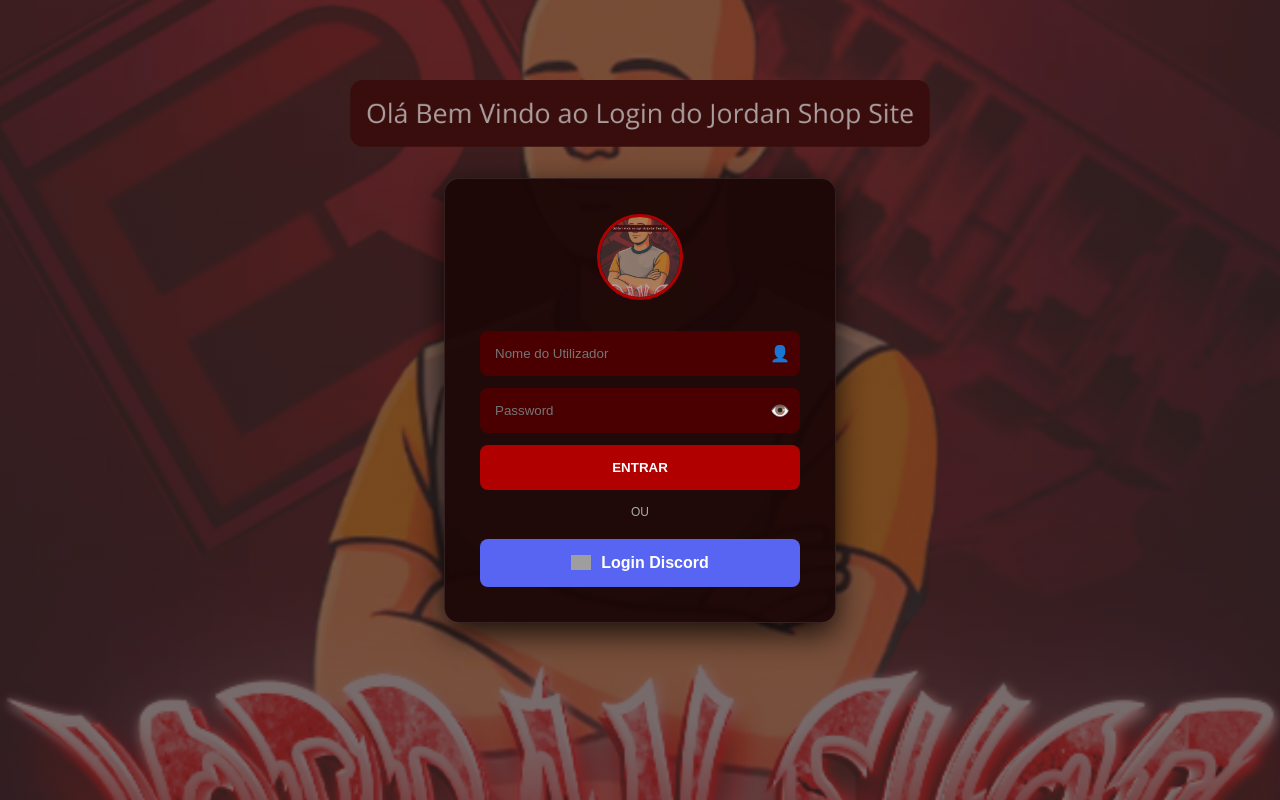
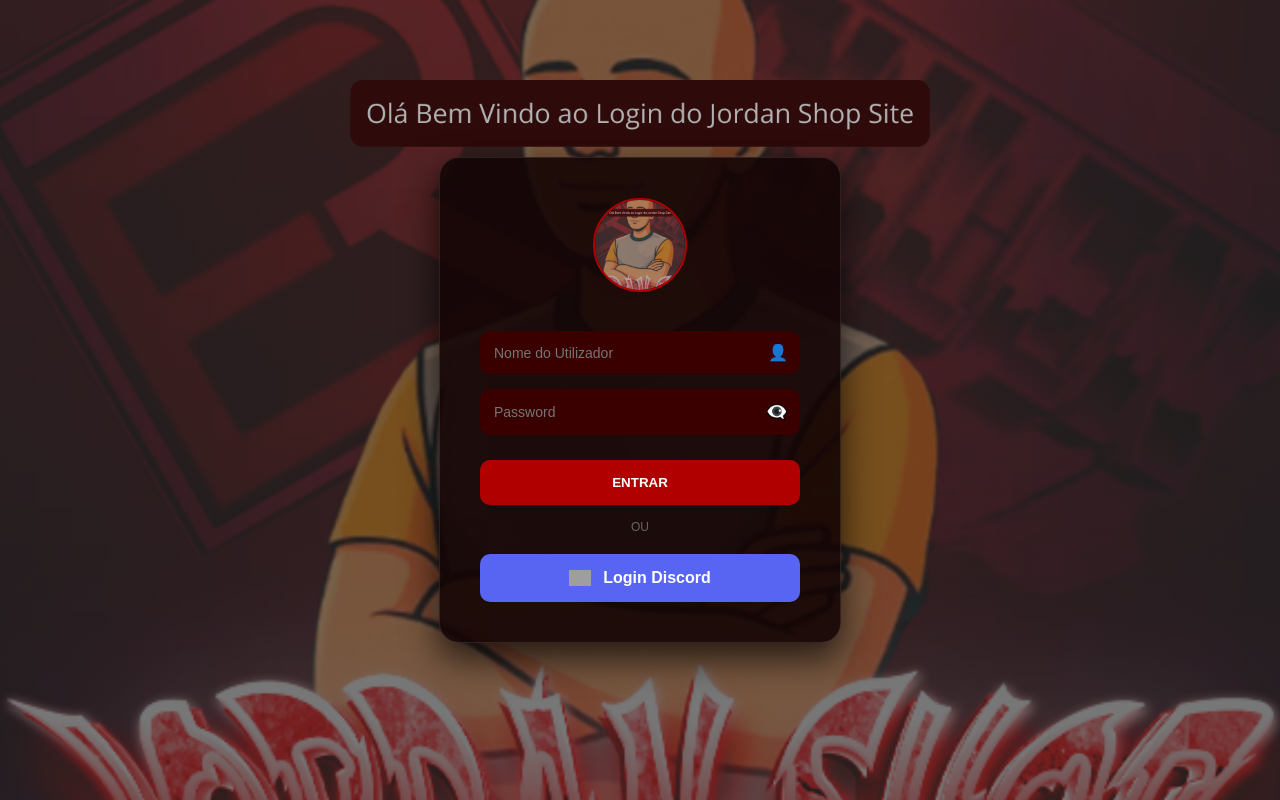
Before and after one commit to arte-trimbauser/Jordan-Shop.Site, a website: page index.html in a window 1280 px wide. Drawn offline with Linux system fonts and the light colour scheme; grey boxes are pictures that could not be loaded.

Commit message:
Update index.html

```diff
--- a/index.html
+++ b/index.html
@@ -12,57 +12,83 @@
 
         .site-container {
             width: 100%; height: 100%;
-            /* 3. Onde deixo o fundo mais claro (RGBA) */
-            /* Mudei o último número (a transparência) de 0.7 para 0.4 para clarear. */
-            background: linear-gradient(rgba(44, 11, 11, 0.4), rgba(44, 11, 11, 0.4)), url('login.jpg');
+            /* Fundo mais claro para se ver bem a imagem (0.3 de escurecimento) */
+            background: linear-gradient(rgba(0, 0, 0, 0.3), rgba(0, 0, 0, 0.3)), url('login.jpg');
             background-size: cover; background-position: center;
             display: flex; flex-direction: column; justify-content: center; align-items: center;
         }
 
-        /* 2. Parte Olá Bem Vindo... removida do HTML abaixo */
-
         .login-box {
-            background: rgba(28, 7, 7, 0.95);
-            padding: 35px; border-radius: 15px;
-            width: 320px; box-shadow: 0 10px 30px rgba(0,0,0,0.8);
-            border: 1px solid rgba(255,255,255,0.1);
-            text-align: center;
+            background: rgba(20, 5, 5, 0.9); /* Caixa escura mas elegante */
+            padding: 40px; border-radius: 20px;
+            width: 320px; text-align: center;
+            border: 1px solid rgba(255, 255, 255, 0.1);
+            box-shadow: 0 15px 35px rgba(0,0,0,0.7);
         }
 
+        /* Perfil sem a borda azul/amarela antiga */
         .profile-icon {
-            width: 80px; height: 80px;
+            width: 90px; height: 90px;
             border-radius: 50%;
-            border: 3px solid #b00000;
-            margin-bottom: 15px;
+            margin-bottom: 20px;
             object-fit: cover;
+            border: 2px solid #b00000; /* Borda fina bordeaux */
         }
 
-        .input-group { background: #4a0000; margin: 12px 0; padding: 10px; border-radius: 8px; display: flex; align-items: center; }
-        input { background: transparent; border: none; color: white; width: 100%; padding: 5px; outline: none; }
-        .btn-entrar { width: 100%; padding: 15px; background: #b00000; color: white; border: none; border-radius: 8px; cursor: pointer; font-weight: bold; }
-        .btn-discord { background: #5865F2; color: white; text-decoration: none; padding: 15px; border-radius: 8px; display: flex; align-items: center; justify-content: center; margin-top: 20px; font-weight: bold; }
-        .discord-logo { width: 20px; margin-right: 10px; }
+        .input-group {
+            background: #3a0000; margin: 15px 0; padding: 12px;
+            border-radius: 10px; display: flex; align-items: center;
+            position: relative;
+        }
+
+        input { background: transparent; border: none; color: white; width: 100%; outline: none; font-size: 14px; }
+
+        /* O Olho da Password */
+        .toggle-btn { cursor: pointer; font-size: 18px; margin-left: 10px; user-select: none; }
+
+        .btn-entrar {
+            width: 100%; padding: 15px; background: #b00000; color: white;
+            border: none; border-radius: 10px; cursor: pointer;
+            font-weight: bold; margin-top: 10px; transition: 0.3s;
+        }
+        .btn-entrar:hover { background: #ff0000; transform: scale(1.02); }
+
+        /* Botão Discord com Logo Oficial */
+        .btn-discord {
+            background: #5865F2; color: white; text-decoration: none;
+            padding: 15px; border-radius: 10px; display: flex;
+            align-items: center; justify-content: center;
+            margin-top: 20px; font-weight: bold; transition: 0.3s;
+        }
+        .btn-discord:hover { background: #4752c4; }
+        .discord-logo { width: 22px; margin-right: 12px; }
+
+        .divider { color: #666; font-size: 12px; margin: 15px 0; }
     </style>
 </head>
 <body>
 
     <div class="site-container">
         <div class="login-box">
-            <img src="login.jpg" class="profile-icon" alt="Profile Logo">
+            <img src="login.jpg" class="profile-icon">
 
             <div class="input-group">
-                <input type="text" id="user" placeholder="Nome do Utilizador"> 👤
+                <input type="text" id="user" placeholder="Nome do Utilizador">
+                <span>👤</span>
             </div>
+
             <div class="input-group">
-                <input type="password" id="pass" placeholder="Password"> 👁️
+                <input type="password" id="pass" placeholder="Password">
+                <span class="toggle-btn" id="eye-icon" onclick="togglePass()">👁️‍🗨️</span>
             </div>
 
             <button class="btn-entrar" onclick="validarLogin()">ENTRAR</button>
 
-            <div style="color: #aaa; text-align: center; margin: 15px 0; font-size: 12px;">OU</div>
+            <div class="divider">OU</div>
 
             <a href="https://discord.com/oauth2/authorize?client_id=1424479855466123284&response_type=code&redirect_uri=https%3A%2F%2Fjordan-shop-site.onrender.com%2Fcallback&scope=identify+guilds" class="btn-discord">
-                <img src="https://cdn-icons-png.flaticon.com/512/5968/5968756.png" class="discord-logo"> Login Discord
+                <img src="https://cdn-icons-png.flaticon.com/512/5968/5968756.png" class="discord-logo">
+                Login Discord
             </a>
         </div>
     </div>
@@ -80,10 +106,22 @@
             const u = document.getElementById('user').value;
             const p = document.getElementById('pass').value;
             if (contas[u] && contas[u] === p) {
-                alert('Bem-vindo, ' + u + '! Login realizado com sucesso.');
-                // Podes adicionar redirecionamento aqui: window.location.href = 'loja.html';
+                alert('Bem-vindo, ' + u + '!');
             } else {
-                alert('Utilizador ou Password incorretos!');
+                alert('Acesso negado!');
+            }
+        }
+
+        // Função para mostrar/esconder password e mudar o ícone
+        function togglePass() {
+            const input = document.getElementById('pass');
+            const icon = document.getElementById('eye-icon');
+            if (input.type === "password") {
+                input.type = "text";
+                icon.textContent = "👁️"; // Olho aberto
+            } else {
+                input.type = "password";
+                icon.textContent = "👁️‍🗨️"; // Olho fechado/riscado
             }
         }
     </script>
```
